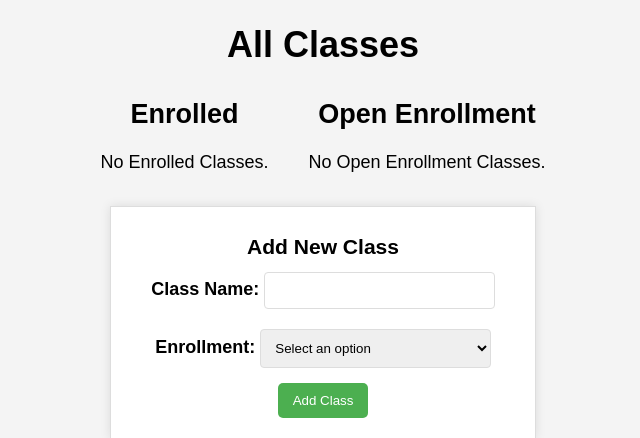
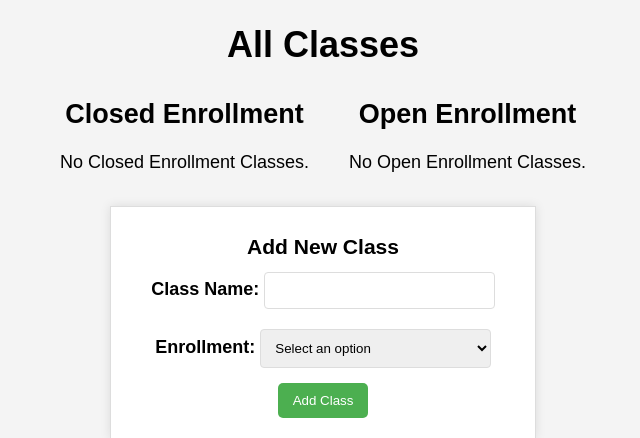
Before and after one commit to squirrellover23/wow-website, a Node server app: page /classes in a window 1280 px wide. Shown: the part 90-528 px from the top of the page, without its empty margins (317-957 px from the left). Run offline with Node 20, Linux system fonts and the light colour scheme; data that the repository does not hold is empty; some libraries are stand-ins or nearby versions.

Commit message:
Small text Changes

```diff
--- a/views/classes.ejs
+++ b/views/classes.ejs
@@ -16,7 +16,7 @@
     </script>
     <h1>All Classes</h1>
     <div class="container">
-        <% [[registeredClasses, 'Enrolled'], [unregisteredClasses, 'Open Enrollment']].forEach((classStuff) => { const [classes, name] = classStuff %>
+        <% [[registeredClasses, 'Closed Enrollment'], [unregisteredClasses, 'Open Enrollment']].forEach((classStuff) => { const [classes, name] = classStuff %>
         <div class="table-container">
             <h2><%= name %></h2>
             <% if (classes.length > 0) { %>
@@ -73,7 +73,7 @@
             <label for="registered">Enrollment:</label>
             <select id="registered" name="registered" required>
                 <option value="" disabled selected>Select an option</option>
-                <option value="true">Enrolled</option>
+                <option value="true">Closed Enrollment</option>
                 <option value="false">Open Enrollment</option>
             </select>
             <br>
--- a/views/login-settings.ejs
+++ b/views/login-settings.ejs
@@ -18,7 +18,7 @@
 
 
     <form action="/loginPage" method="get" onsubmit="return validateForm()">
-        <h3>Enrolled Classes</h3>
+        <h3>Closed Enrollment Classes</h3>
         <% closedClasses.forEach(function(classItem) { %>
             <input type="radio" name="classChosen" value="<%= classItem.className + ',' + classItem.registered %>" id="<%= classItem.className %>">
             <label for="<%= classItem.className %>"><%= classItem.className %></label>
```
